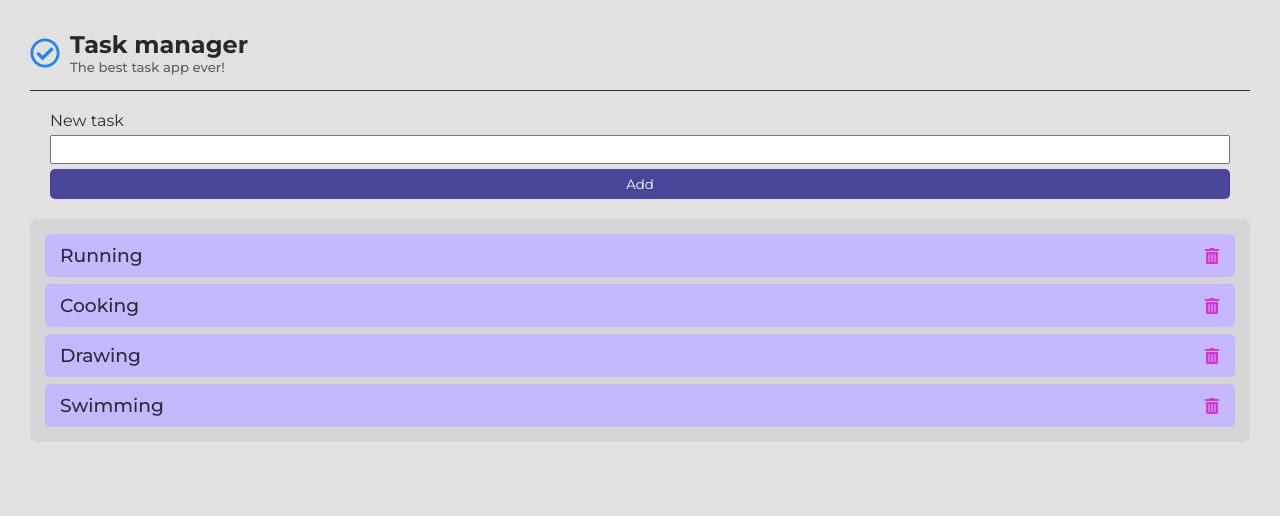
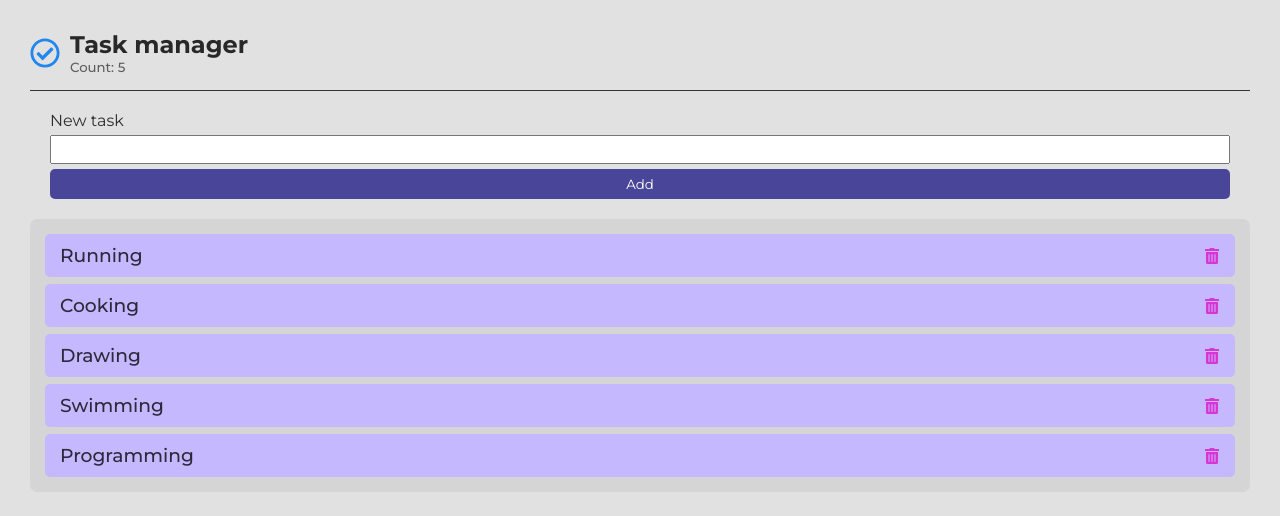
Before and after one commit to johncardozo/frontend-intermedio-02, a React (Vite) app in the folder react/task-manager/: page / in a window 1280 px wide. Shown: the top 516 px of the page. Built offline with nearby package versions, Linux system fonts and the light colour scheme.

Commit message:
React: Muestra la cantidad de tareas en la parte superior de la app

```diff
--- a/react/task-manager/src/App.jsx
+++ b/react/task-manager/src/App.jsx
@@ -12,6 +12,7 @@ function App() {
     { id: "2", text: "Cooking" },
     { id: "3", text: "Drawing" },
     { id: "4", text: "Swimming" },
+    { id: "5", text: "Programming" },
   ]);
 
   const onDeleteHandler = (id) => {
@@ -26,7 +27,7 @@ function App() {
 
   return (
     <div className="app">
-      <Header />
+      <Header count={tasks.length} />
       <AddTaskForm />
       <TaskList tasks={tasks} onDelete={onDeleteHandler} />
     </div>
--- a/react/task-manager/src/components/Header.jsx
+++ b/react/task-manager/src/components/Header.jsx
@@ -1,15 +1,21 @@
+import PropTypes from "prop-types";
+
 import Logo from "./Logo";
 import Title from "./Title";
 
 import "../styles/Header.scss";
 
-const Header = () => {
+const Header = ({ count }) => {
   return (
     <header>
       <Logo />
-      <Title text="Task manager" small="The best task app ever!" />
+      <Title text="Task manager" small={`Count: ${count}`} />
     </header>
   );
 };
 
+Header.propTypes = {
+  count: PropTypes.number,
+};
+
 export default Header;
--- a/react/task-manager/src/components/TaskList.jsx
+++ b/react/task-manager/src/components/TaskList.jsx
@@ -7,7 +7,7 @@ const TaskList = ({ tasks, onDelete }) => {
   return (
     <>
       {tasks.length === 0 ? (
-        <h3>No tasks</h3>
+        <h3 className="no-tasks">No tasks</h3>
       ) : (
         <div className="tasks">
           {tasks.map((task) => (
--- a/react/task-manager/src/styles/TaskList.scss
+++ b/react/task-manager/src/styles/TaskList.scss
@@ -6,3 +6,12 @@
   background-color: #d5d5d5;
   border-radius: 7px;
 }
+
+.no-tasks {
+  text-align: center;
+  font-weight: 300;
+  padding: 10px;
+  color: #803b81;
+  border: 1px solid #e86ad9;
+  border-radius: 10px;
+}
```
